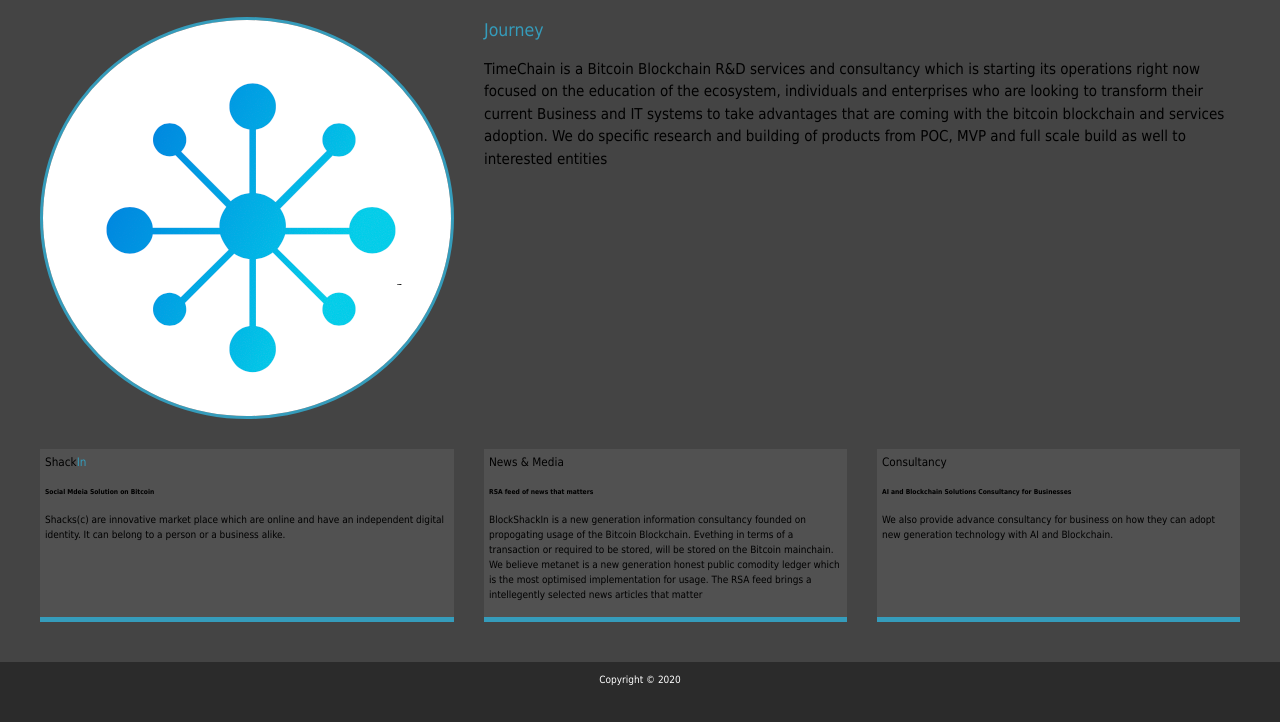
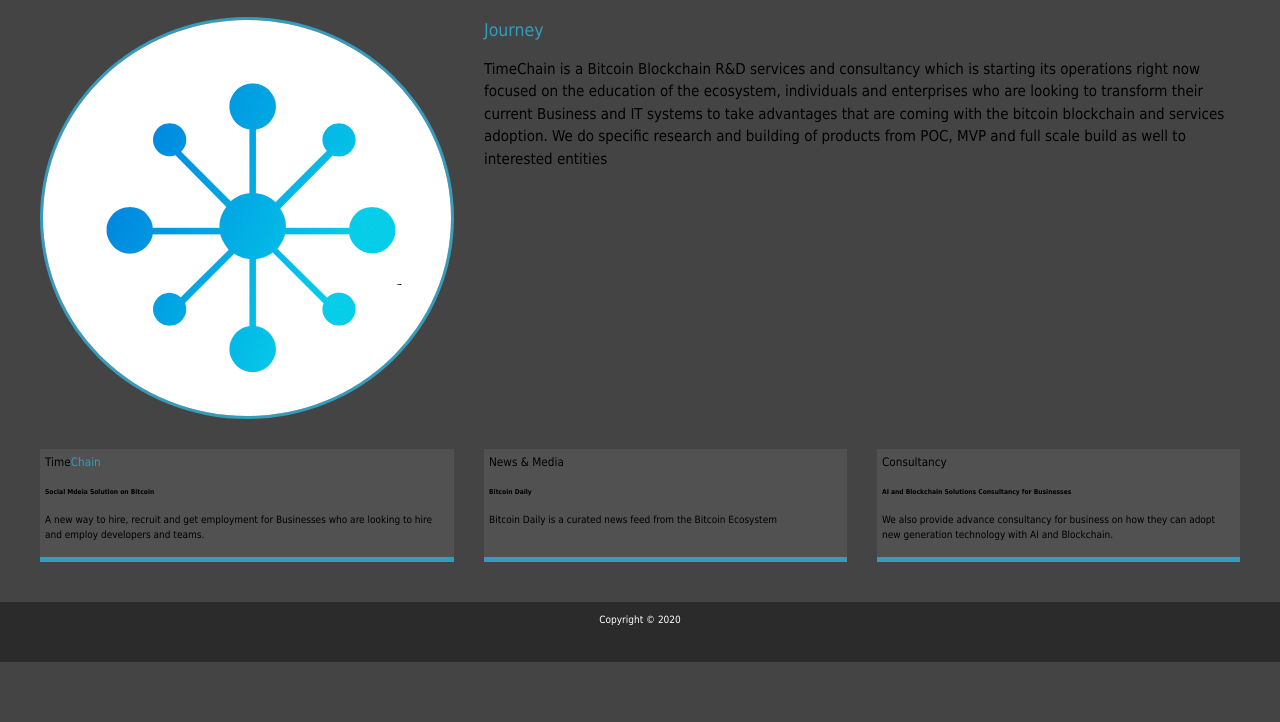
Before and after one commit to kapshere/timechain, a website: page about.html in a window 1280 px wide. Shown: the part 156-878 px from the top of the page. After the commit the page ends 818 px from the top, so only its background shows below. Drawn offline with Linux system fonts and the light colour scheme.

Commit message:
content update

```diff
--- a/about.html
+++ b/about.html
@@ -29,24 +29,16 @@
         </div>
         <ul class="menu-nav">
           <li class="nav-item">
-            <a href="index.html" class="nav-link">
-              Home
-            </a>
+            <a href="index.html" class="nav-link"> Home </a>
           </li>
           <li class="nav-item current">
-            <a href="about.html" class="nav-link">
-              About Us
-            </a>
+            <a href="about.html" class="nav-link"> About Us </a>
           </li>
           <li class="nav-item">
-            <a href="work.html" class="nav-link">
-              Our Products & Services
-            </a>
+            <a href="work.html" class="nav-link"> Our Products & Services </a>
           </li>
           <li class="nav-item">
-            <a href="contact.html" class="nav-link">
-              How To Reach Us
-            </a>
+            <a href="contact.html" class="nav-link"> How To Reach Us </a>
           </li>
         </ul>
       </nav>
@@ -56,9 +48,7 @@
         About
         <span class="text-secondary">Us</span>
       </h1>
-      <h2 class="sm-heading">
-        who we are....
-      </h2>
+      <h2 class="sm-heading">who we are..</h2>
       <div class="about-info">
         <img
           src="img/portrait_small.png"
@@ -80,27 +70,18 @@
         </div>
 
         <div class="job job-1">
-          <h3>Shack<span class="text-secondary">In</span></h3>
+          <h3>Time<span class="text-secondary">Chain</span></h3>
           <h6>Social Mdeia Solution on Bitcoin</h6>
           <p>
-            Shacks(c) are innovative market place which are online and have an
-            independent digital identity. It can belong to a person or a
-            business alike.
+            A new way to hire, recruit and get employment for Businesses who are
+            looking to hire and employ developers and teams.
           </p>
         </div>
 
         <div class="job job-2">
           <h3>News & Media</h3>
-          <h6>RSA feed of news that matters</h6>
-          <p>
-            BlockShackIn is a new generation information consultancy founded on
-            propogating usage of the Bitcoin Blockchain. Evething in terms of a
-            transaction or required to be stored, will be stored on the Bitcoin
-            mainchain. We believe metanet is a new generation honest public
-            comodity ledger which is the most optimised implementation for
-            usage. The RSA feed brings a intellegently selected news articles
-            that matter
-          </p>
+          <h6>Bitcoin Daily</h6>
+          <p>Bitcoin Daily is a curated news feed from the Bitcoin Ecosystem</p>
         </div>
 
         <div class="job job-3">
@@ -114,9 +95,7 @@
       </div>
     </main>
 
-    <footer id="main-footer">
-      Copyright &copy; 2020
-    </footer>
+    <footer id="main-footer">Copyright &copy; 2020</footer>
 
     <script src="js/main.js"></script>
   </body>
```
Also changed, not shown: contact.html (+15 -19 lines), index.html (+5 -15 lines).
